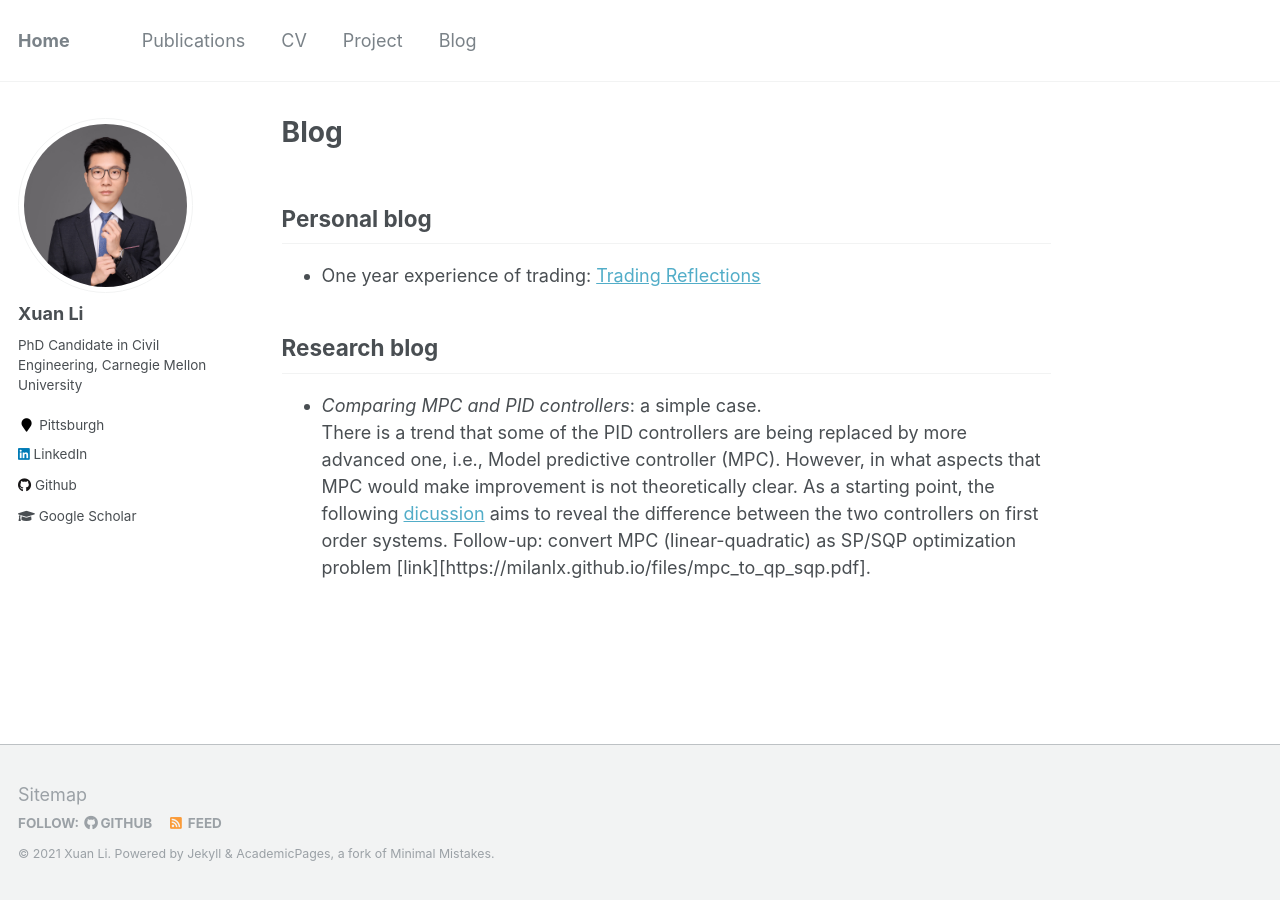
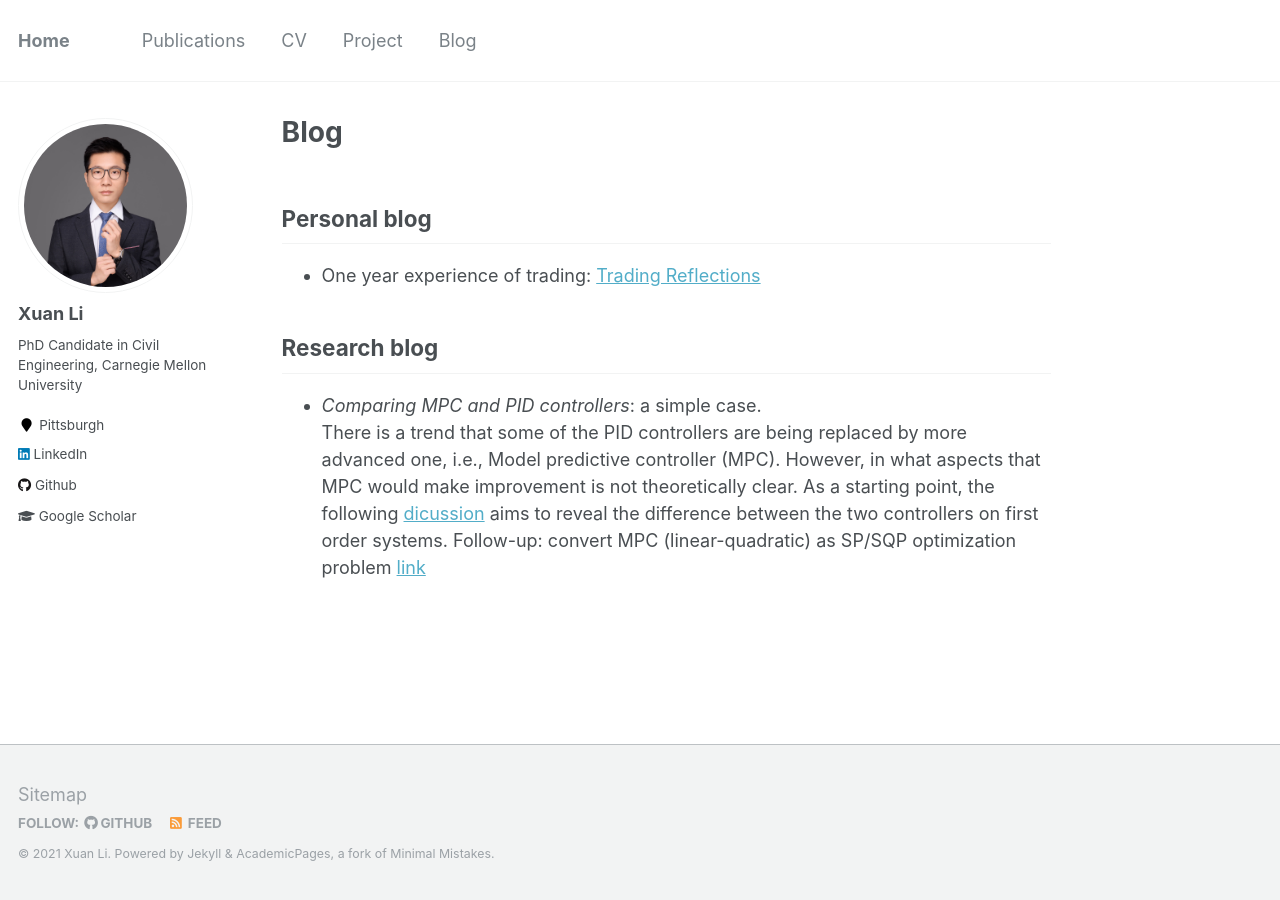
Before and after one commit to milanlx/milanlx.github.io, a Jekyll site: the page built from _pages/blog.md, in a window 1280 px wide. Built offline with Jekyll 4.4.1, drawn with Linux system fonts in a browser that asks for light colours.

Commit message:
Update blog.md

```diff
--- a/_pages/blog.md
+++ b/_pages/blog.md
@@ -13,4 +13,4 @@ Personal blog
 Research blog
 ---------------
 * *Comparing MPC and PID controllers*: a simple case. \
-There is a trend that some of the PID controllers are being replaced by more advanced one, i.e., Model predictive controller (MPC). However, in what aspects that MPC would make improvement is not theoretically clear. As a starting point, the following [dicussion](https://milanlx.github.io/files/LQR_PID.pdf) aims to reveal the difference between the two controllers on first order systems.  Follow-up: convert MPC (linear-quadratic) as SP/SQP optimization problem [link][https://milanlx.github.io/files/mpc_to_qp_sqp.pdf].
+There is a trend that some of the PID controllers are being replaced by more advanced one, i.e., Model predictive controller (MPC). However, in what aspects that MPC would make improvement is not theoretically clear. As a starting point, the following [dicussion](https://milanlx.github.io/files/LQR_PID.pdf) aims to reveal the difference between the two controllers on first order systems.  Follow-up: convert MPC (linear-quadratic) as SP/SQP optimization problem [link](https://milanlx.github.io/files/mpc_to_qp_sqp.pdf.)
```
